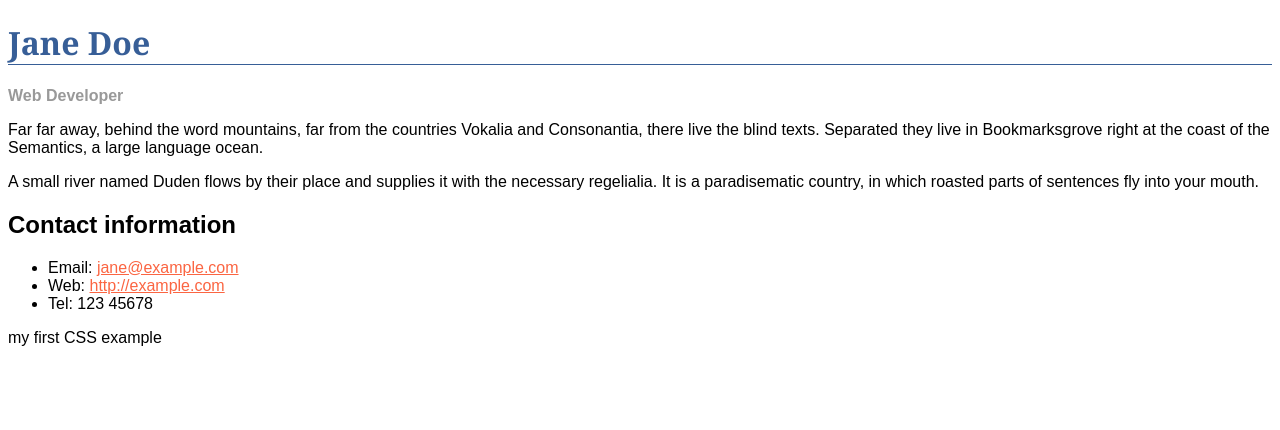
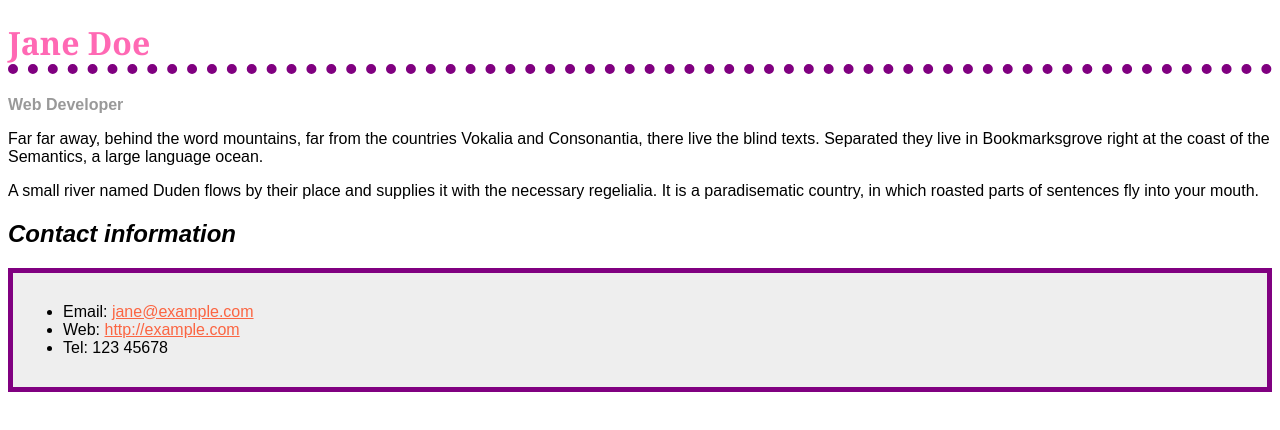
Before and after one commit to wenjun-hub/assignment, a plain HTML site: page index.html in a window 1280 px wide. Drawn offline with Linux system fonts and the light colour scheme.

Commit message:
Update index.html

```diff
--- a/index.html
+++ b/index.html
@@ -2,22 +2,23 @@
 <html lang="en-GB">
   <head>
     <meta charset="utf-8" />
-    <title>My exercises assignment</title>
-
-<style>
+    <meta name="viewport" content="width=device-width" />
+    <title>My CSS assignment</title>
+    <style>
 body {
   font-family: Arial, Helvetica, sans-serif;
 }
 
 h1 {
-  color: #375e97;
+  color: hotpink;
   font-size: 2em;
   font-family: Georgia, 'Times New Roman', Times, serif;
-  border-bottom: 1px solid #375e97;
+  border-bottom: 10px dotted purple;
 }
 
 h2 {
   font-size: 1.5em;
+  font-style: italic;
 }
 
 .job-title {
@@ -30,10 +31,26 @@ a:link, a:visited {
 }
 
 a:hover {
-  text-decoration: none;
+  text-decoration: green;
+  color: green;
 }
+
+ul {
+  background-color: #eeeeee;
+  padding: 30px 30px 30px 50px;
+      }
+
+.outer {
+  border: 5px solid purple;
+  background-color: #eeeeee";
+  padding: 10% 0;
+}
+
+
 </style>
+
 </head>
+
 
 <body>
     <h1>Jane Doe</h1>
@@ -43,10 +60,11 @@ a:hover {
 <p>A small river named Duden flows by their place and supplies it with the necessary regelialia. It is a paradisematic country, in which roasted parts of sentences fly into your mouth. </p>
 
 <h2>Contact information</h2>
-<ul>
+<ul class="outer">
   <li>Email: <a href="mailto:jane@example.com">jane@example.com</a></li>
   <li>Web: <a href="http://example.com">http://example.com</a></li>
   <li>Tel: 123 45678</li>
-</ul>my first CSS example</p>
+</ul>
+  </p>
   </body>
 </html>
```
